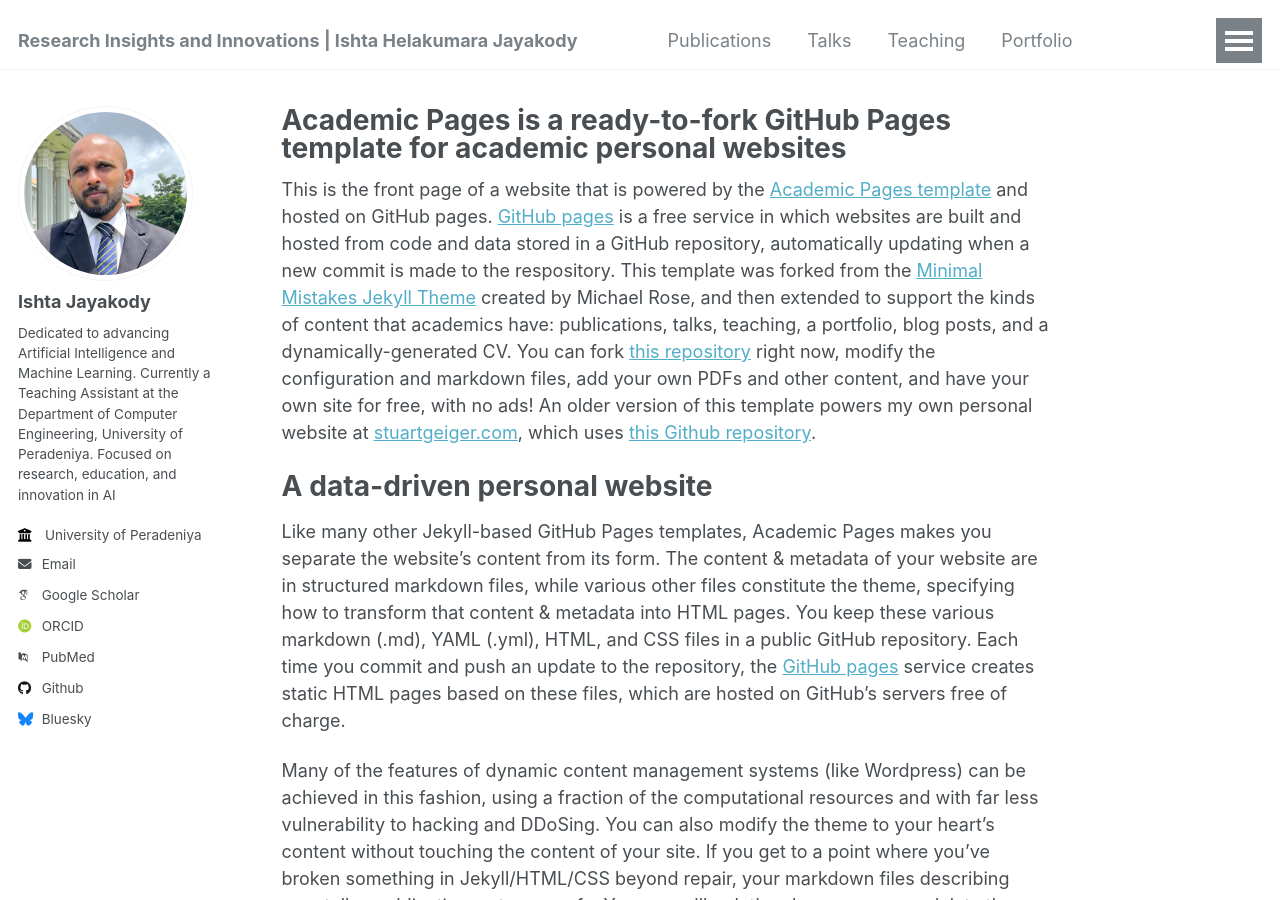
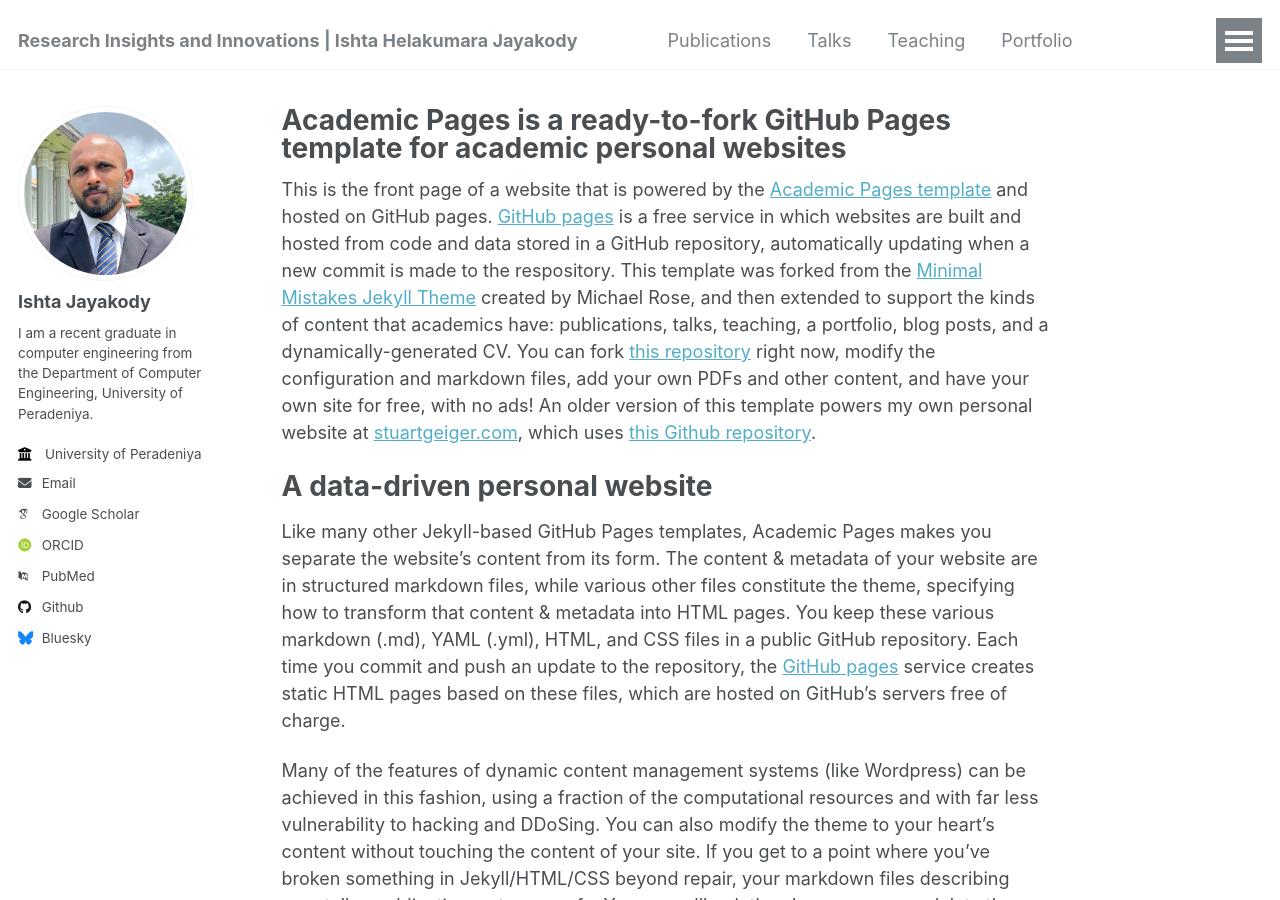
Before and after one commit to IshtaJayakody/IshtaJayakody.github.io, a Jekyll site: the page built from _pages/about.md, in a window 1280 px wide and 900 px high. Built offline with Jekyll 4.4.1, drawn with Linux system fonts in a browser that asks for light colours; some web fonts are replaced.

Commit message:
Update _config.yml

```diff
--- a/_config.yml
+++ b/_config.yml
@@ -24,7 +24,7 @@ author:
   avatar           : "profile.jpg"
   name             : "Ishta Jayakody"
   pronouns         : # example: "she/her"
-  bio              : "Dedicated to advancing Artificial Intelligence and Machine Learning. Currently a Teaching Assistant at the Department of Computer Engineering, University of Peradeniya. Focused on research, education, and innovation in AI"
+  bio              : "I am a recent graduate in computer engineering from the Department of Computer Engineering, University of Peradeniya."
   location         : #"Department of Computer Engineering, Faculty of Engineering, University of Peradeniya"
   employer         : "University of Peradeniya"
   uri              : # URL
```
